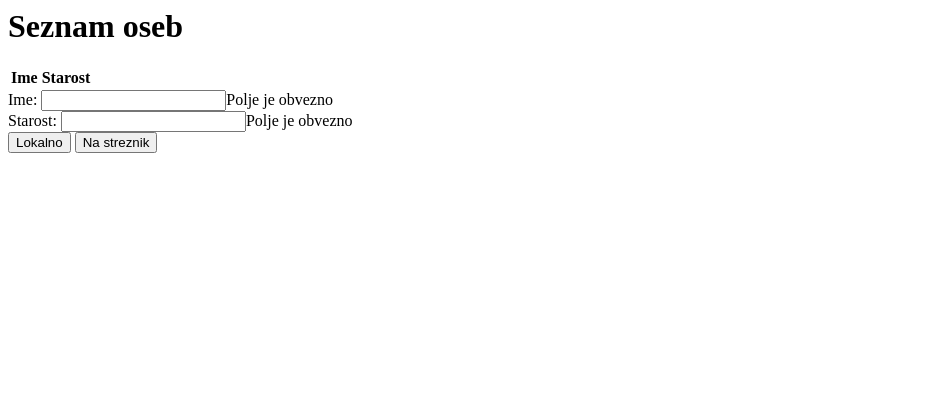
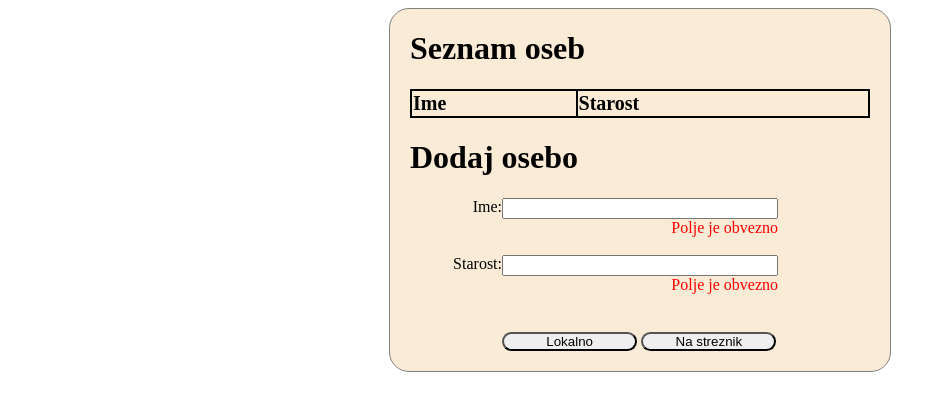
Before and after one commit to pudgursky/Projekt_B2, a plain HTML site: page Frontend/index.html in a window 1280 px wide. Both pictures are taken after a click on the button "Lokalno". Shown: the whole page, without its empty margins (0-946 px from the left). Drawn offline with Linux system fonts and the light colour scheme; no server answers.

Commit message:
Added CSS.

```diff
--- /dev/null
+++ b/Frontend/css/style.css
@@ -0,0 +1,65 @@
+div {
+    margin:20px;
+    display: block;
+}
+
+#container {
+    margin: 0 auto;
+    width: 500px;
+    background-color: antiquewhite;
+    border-radius: 20px;
+    border: 1px solid gray;
+}
+
+#seznam {
+    width: 100%;
+    background-color: black;
+}
+
+#seznam th {
+    font-size: 20px;
+    text-align: left;
+    background-color: antiquewhite;
+}
+
+#seznam td {
+    background-color: white;
+    width: 50%;
+}
+
+#buttons {
+    width: 60%;
+    margin: 20px auto;
+}
+
+.labelfor {
+    width: 20%;
+    display: block;
+    float:left;
+    text-align: right;
+}
+
+.labelerr {
+    width: 80%;
+    text-align: right;
+    margin-right: 20%;
+    color: red;
+}
+
+.show {
+    display: block;
+}
+
+input {
+    width: 60%;
+    margin-right: 20%;
+    display: block;
+    float:left;
+}
+
+button {
+    margin: 0;
+    padding: 0;
+    width: 49%;
+    border-radius: 10px;
+}
--- a/Frontend/index.html
+++ b/Frontend/index.html
@@ -3,8 +3,11 @@
 <head>
     <meta charset="utf-8" />
     <title></title>
+    <link rel="stylesheet" type="text/css" href="css/style.css">
+    <meta name="viewport" content="width=device-width, initial-scale=1.0">
 </head>
 <body>
+    <div id="container">
         <div id="seznam-oseb">
             <h1>Seznam oseb</h1>
             <table id="seznam">
@@ -15,10 +18,18 @@
             </table>
         </div>
         <div id="form">
-        <label for="ime">Ime: </label><input id="ime" name="ime" type="text"><label hidden id="ime-error">Polje je obvezno</label><br>
-        <label for="starost">Starost: </label><input id="starost" name="starost" type="number"><label hidden id="starost-error">Polje je obvezno</label><br>
+            <h1>Dodaj osebo</h1>
+            <label class="labelfor" for="ime">Ime: </label><input id="ime" name="ime" type="text"><br>
+            <label class="labelerr" hidden id="ime-error">Polje je obvezno</label><br>
+
+            <label class="labelfor" for="starost">Starost: </label><input id="starost" name="starost" type="number"><br>
+            <label class="labelerr" hidden id="starost-error">Polje je obvezno</label><br>
+            <div id="buttons">
                 <button id="lokalno">Lokalno</button>
                 <button id="streznik">Na streznik</button>
+            </div>
+
+        </div>
     </div>
 </body>
 <script src="js/jquery-3.1.1.min.js"></script>
--- a/Frontend/js/script.js
+++ b/Frontend/js/script.js
@@ -4,17 +4,17 @@ function addToTable(element) {
 
 function checkFields(starost, ime){
   if(starost==""){
-    $("#starost-error").show();
+    $("#starost-error").addClass("show");
     console.log("STAROST");
   } else {
-    $("#starost-error").hide();
+    $("#starost-error").removeClass("show");
   }
 
   if(ime == ""){
-    $("#ime-error").show();
+    $("#ime-error").addClass("show");
     console.log("IME");
   } else {
-    $("#ime-error").hide();
+    $("#ime-error").removeClass("show");
   }
 
   return ime != "" && starost != "";
```
Lines whose indentation alone changed are shown as unchanged.
